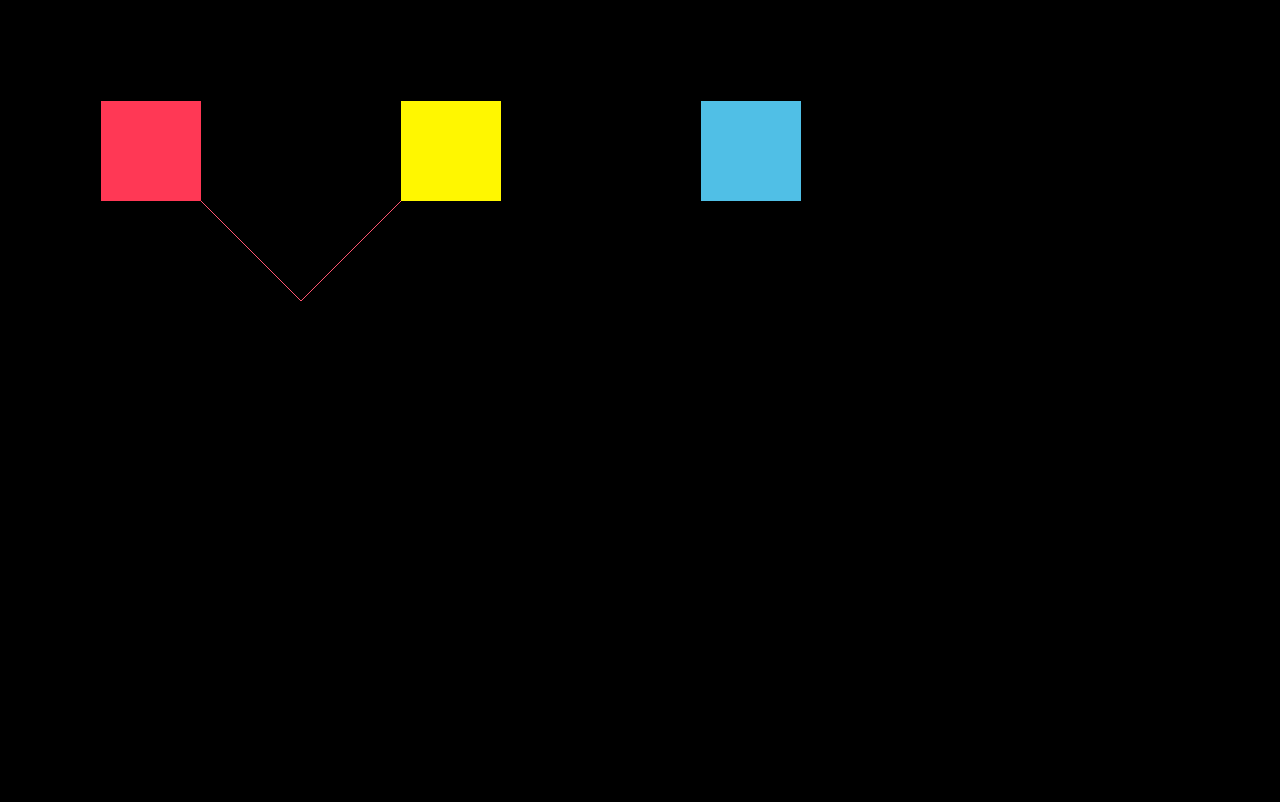
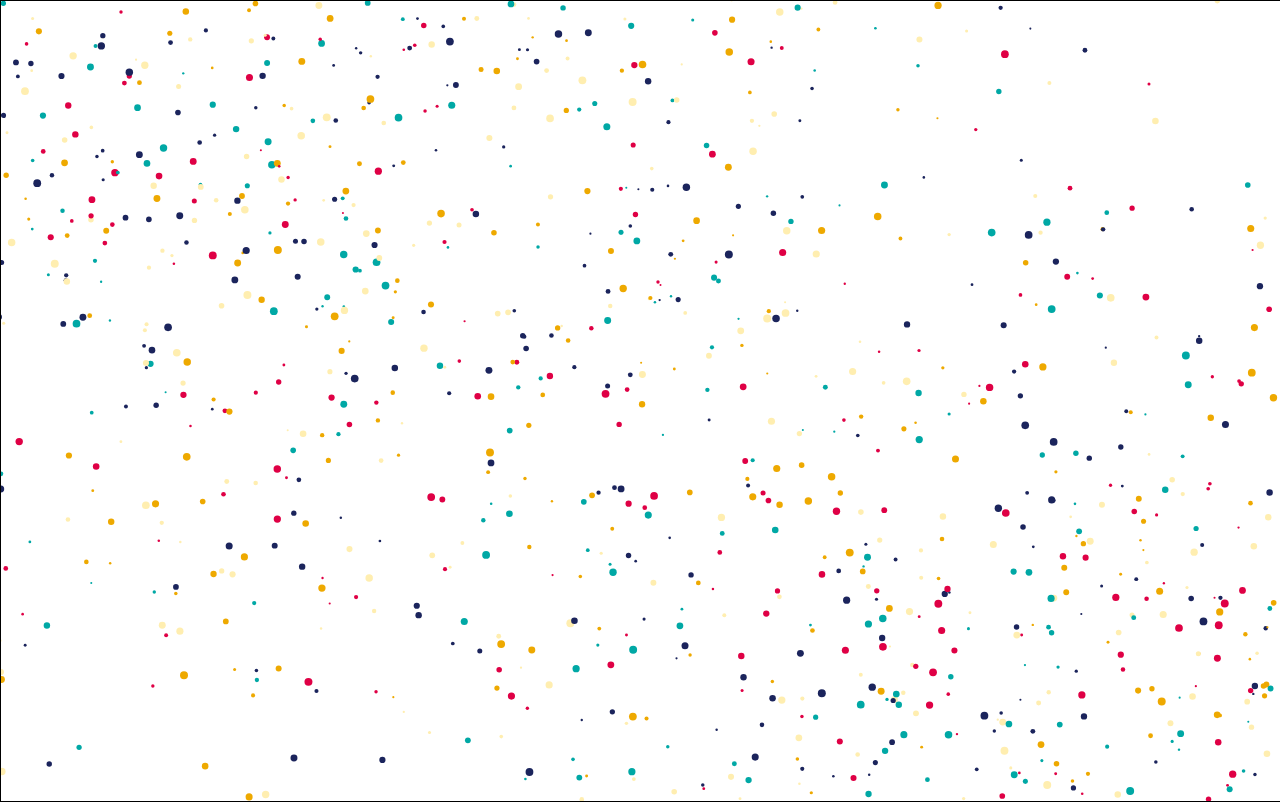
Before and after one commit to rli0909/HTML5-Canvas, a plain HTML site: page canvas/resize/index.html in a window 1280 px wide. Drawn offline with Linux system fonts and the light colour scheme.

Commit message:
added animation and interaction with circles

```diff
--- a/canvas/resize/canvas.js
+++ b/canvas/resize/canvas.js
@@ -7,19 +7,168 @@ canvas.height = window.innerHeight;
 
 var context =  canvas.getContext('2d');
 
-context.fillStyle = "#FF3855";
-context.fillRect(100, 100, 100, 100);
-context.fillStyle = "#FFF700";
-context.fillRect(400, 100, 100, 100);
-context.fillStyle = "#50BFE6";
-context.fillRect(700, 100, 100, 100);
+// context.fillStyle = "#FF3855";
+// context.fillRect(100, 100, 100, 100);
+// context.fillStyle = "#FFF700";
+// context.fillRect(400, 100, 100, 100);
+// context.fillStyle = "#50BFE6";
+// context.fillRect(700, 100, 100, 100);
 
-console.log(canvas);
+// console.log(canvas);
 
-// Line
-context.beginPath();
-context.moveTo(200, 200);
-context.lineTo(300, 300);
-context.lineTo(400, 200);
-context.strokeStyle = "#FF5470";
-context.stroke();
+// // Line
+// context.beginPath();
+// context.moveTo(200, 200);
+// context.lineTo(300, 300);
+// context.lineTo(400, 200);
+// context.strokeStyle = "#FF5470";
+// context.stroke();
+
+// context.beginPath();
+// context.moveTo(500, 200);
+// context.lineTo(600, 300);
+// context.lineTo(700, 200);
+// context.strokeStyle = "#FFF700";
+// context.stroke();
+
+// Arc | Circle
+// context.beginPath();
+// context.strokeStyle = "#FFF700";
+// context.arc(150, 150, 30, Math.PI * 2, false);
+// context.stroke();
+
+// context.beginPath();
+// context.strokeStyle = "#50BFE6";
+// context.arc(450, 150, 30, Math.PI * 2, false);
+// context.stroke();
+
+// context.beginPath();
+// context.strokeStyle = "#FF3855";
+// context.arc(750, 150, 30, Math.PI * 2, false);
+// context.stroke();
+
+// function getRandomInt(min, max) {
+//     return Math.floor(Math.random() * (max - min + 1) + min);
+//   }
+
+// for (var i = 0; i < 3; i++) {
+//     var x = Math.random() * window.innerWidth;
+//     var y = Math.random() * window.innerHeight;
+//     context.beginPath();
+//     // var r = Math.getRandomInt(0, 255);
+//     // var g = Math.getRandomInt(0, 255);
+//     // var b = Math.getRandomInt(0, 255);
+//     context.strokeStyle = `rgb(${Math.getRandomInt(0, 255)},${Math.getRandomInt(0, 255)},${Math.getRandomInt(0, 255)})`;
+
+//     context.arc(x, y, 30, Math.PI * 2, false);
+//     context.stroke();
+// }
+
+// context.beginPath();
+// context.strokeStyle = "#50BFE6";
+// context.arc(450, 150, 30, Math.PI * 2, false);
+// context.stroke();
+
+var mouse = {
+    x: undefined,
+    y: undefined
+}
+
+var maxRadius = 40;
+var minRadius = 4;
+
+var colorArray = [
+    '#00A8A5',
+    '#EEA900',
+    '#FFEEB0',
+    '#DF0045',
+    '#1B245C'
+];
+
+window.addEventListener('mousemove', function(event){
+    mouse.x = event.x;
+    mouse.y = event.y;
+    console.log(mouse);
+})
+
+window.addEventListener('resize', function(event){
+    canvas.width = window.innerWidth;
+    canvas.height = window.innerHeight;
+    init();
+})
+
+
+
+// object circle
+function Circle(x, y, dx, dy, radius) {
+    this.x = x;
+    this.y = y;
+    this.dx = dy;
+    this.dy = dy;
+    this.radius = radius;
+    this.minRadius = radius;
+    this.color = colorArray[Math.floor(Math.random() * colorArray.length)];
+
+    // anonymous function
+    this.draw = function() {
+        context.beginPath();
+        context.arc(this.x, this.y, this.radius,0, Math.PI * 2, false);
+        context.strokeStyle = "#50BFE6";
+        //context.stroke();
+        context.fillStyle = this.color;
+        context.fill();
+    };
+
+    this.update = function(){
+        if(this.x + this.radius > innerWidth || this.x - this.radius < 0){
+            this.dx = -this.dx;
+        }
+        this.x += this.dx;
+
+        if(this.y + this.radius > innerHeight || this.y - this.radius < 0){
+            this.dy = -this.dy;
+        }
+        this.y += this.dy;
+
+
+        // interactivity
+        if (mouse.x - this.x < 50 && mouse.x - this.x > -50 && mouse.y - this.y < 50 && mouse.y - this.y > -50) {
+            if(this.radius < maxRadius){
+                this.radius += 2;
+            }
+
+        }else if(this.radius > this.minRadius){
+            this.radius -= 1;
+        }
+
+        this.draw();
+    };
+}
+
+var circleArray = [];
+
+function init(){
+    // clean circleArray before init
+    circleArray = [];
+    for(var i = 0; i < 1000; i++) {
+        var radius = Math.random() * 3 + 1;
+        var x = Math.random() * innerWidth - (radius * 2) + radius;
+        var y = Math.random() * innerHeight - (radius * 2) + radius;
+        var dx = (Math.random() - 0.5) * 5;
+        var dy = (Math.random() - 0.5) * 5;
+
+        circleArray.push(new Circle(x, y, dx, dy, radius));
+    }
+}
+
+function animate() {
+    requestAnimationFrame(animate);
+    context.clearRect(0, 0, innerWidth, innerHeight);
+
+    for(var i = 0; i < circleArray.length; i++){
+        circleArray[i].update();
+    }
+}
+
+init();
+animate();
--- a/canvas/resize/index.html
+++ b/canvas/resize/index.html
@@ -8,7 +8,7 @@
     <style type="text/css">
         canvas {
             border: 1px solid black;
-            background: black;
+            background: white;
         }
 
         body {
```
